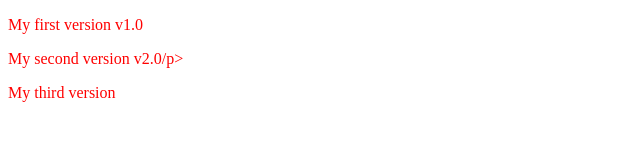
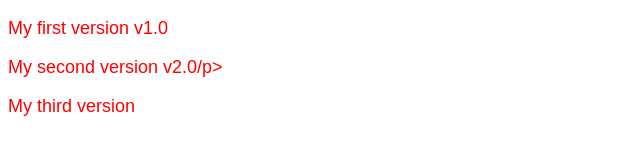
Before and after one commit to dayanandyadavcdgi/GitPractice, a plain HTML site: page index.html in a window 1280 px wide. Shown: the whole page, without its empty margins (0-640 px from the left). Drawn offline with Linux system fonts and the light colour scheme.

Commit message:
Update style.css

```diff
--- a/style.css
+++ b/style.css
@@ -1,3 +1,5 @@
 p{
     color:red;
+    font-size:large;
+    font-family: sans-serif;
 }
```
